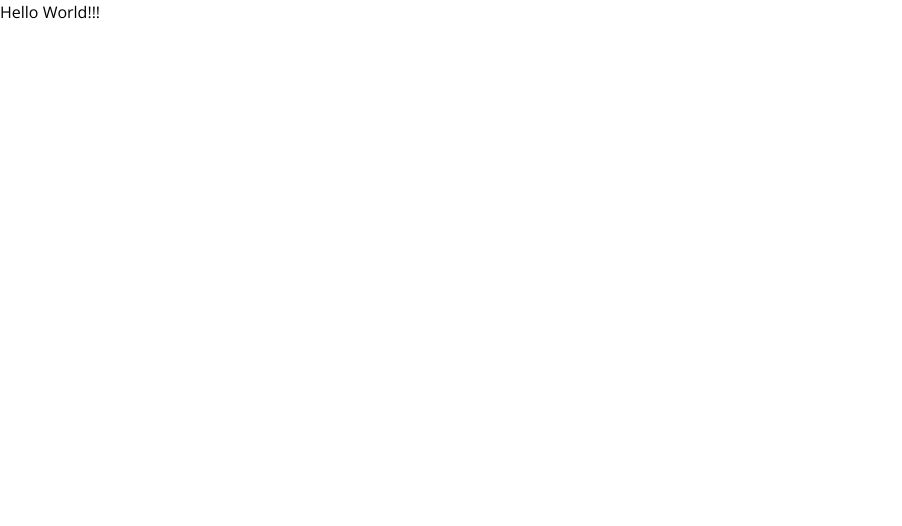
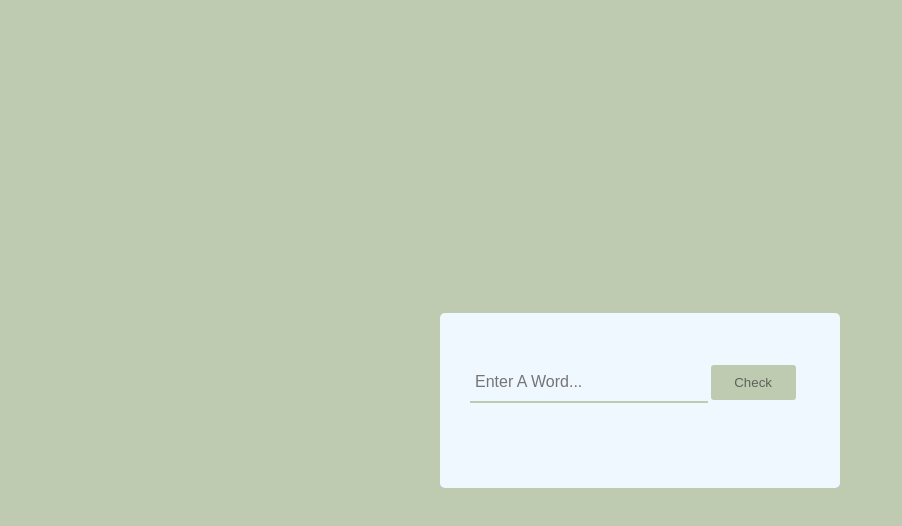
Before and after one commit to nrissman/vowel-counter, a plain HTML site: page index.html in a window 1280 px wide. Shown: the whole page, without its empty margins (0-902 px from the left). Drawn offline with nearby package versions, Linux system fonts and the light colour scheme.

Commit message:
finished

```diff
--- a/index.html
+++ b/index.html
@@ -11,8 +11,13 @@
     <link rel="stylesheet" href="styles.css" />
   </head>
   <body>
-    <p>Hello World!!!</p>
-
+    <section class="main">
+      <div class="container pal">
+        <input type="text" class="input-text" placeholder="Enter A Word..."/>
+        <button class="btn">Check</button>
+        <p class="result"></p>
+      </div>
+    </section>
     <script src="script.js"></script>
   </body>
 </html>
--- a/script.js
+++ b/script.js
@@ -0,0 +1,22 @@
+const word = document.querySelector(".input-text")
+const btn = document.querySelector(".btn")
+const result = document.querySelector(".result")
+
+
+btn.addEventListener("click", countVowel)
+
+
+function countVowel () {
+    let vowelCount = 0
+    let wordVal = word.value.toLowerCase()
+    alert(wordVal)
+
+    for (let i = 0; i < wordVal.length; i++){
+        let letter = wordVal[i]
+        if (letter.match(/([a,e,i,o,u])/)) {
+            vowelCount++
+        }
+
+    }
+    result.innerHTML = `${word.value.toUpperCase()} has ${vowelCount}`
+}
--- a/styles.css
+++ b/styles.css
@@ -39,3 +39,53 @@ img {
   margin: 0 auto;
   padding: 0 20px;
 }
+
+
+body {
+  background-color: rgb(191, 203, 176);
+}
+
+.main {
+  width: 100%;
+  height: 100vh;
+  display: flex;
+  justify-content: center;
+  align-items: center;
+}
+
+.pal {
+  width: 40rem;
+  background-color:aliceblue;
+  padding: 5rem 3rem;
+  border-radius: 5px;
+}
+
+input {
+  width: 70%;
+  border: none;
+  outline: none;
+  color:rgb(95, 97, 92);
+  background-color:aliceblue;
+  border-bottom: 2px solid rgb(191, 203, 176);
+  padding: 1rem 5px;
+  font-size: 1.6rem;
+}
+
+button {
+  width:25%;
+  padding: 1rem 5px;
+  border: none;
+  outline: none;
+  border-radius: 3px;
+  color:rgb(95, 97, 92);
+  background-color:rgb(191, 203, 176);
+}
+
+p.result {
+  margin-top: 3.5rem;
+  text-align: center;
+
+  font-size: 2rem;
+  font-weight: 600;
+  color: rgb(95, 97, 92);
+}
```
